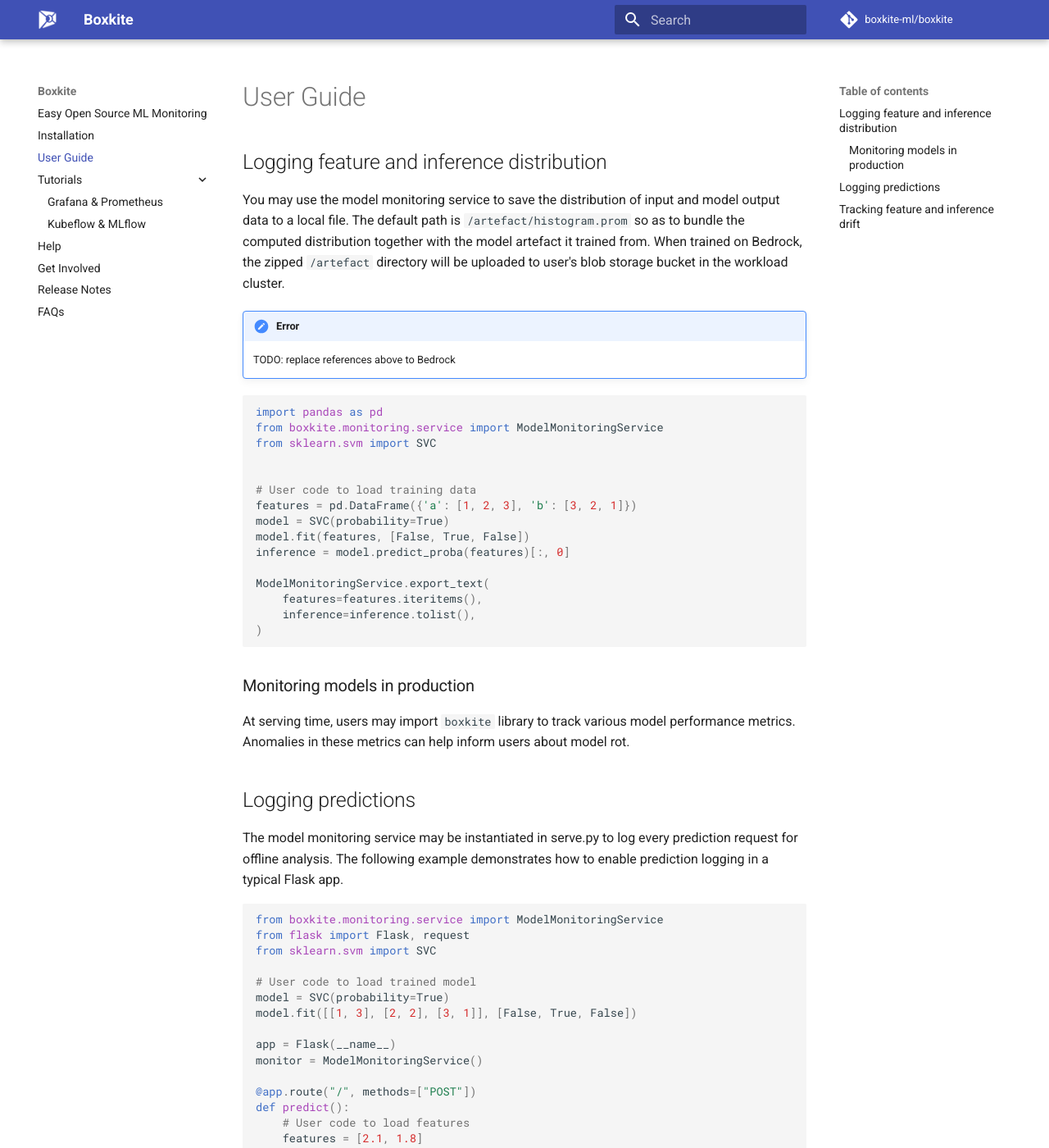
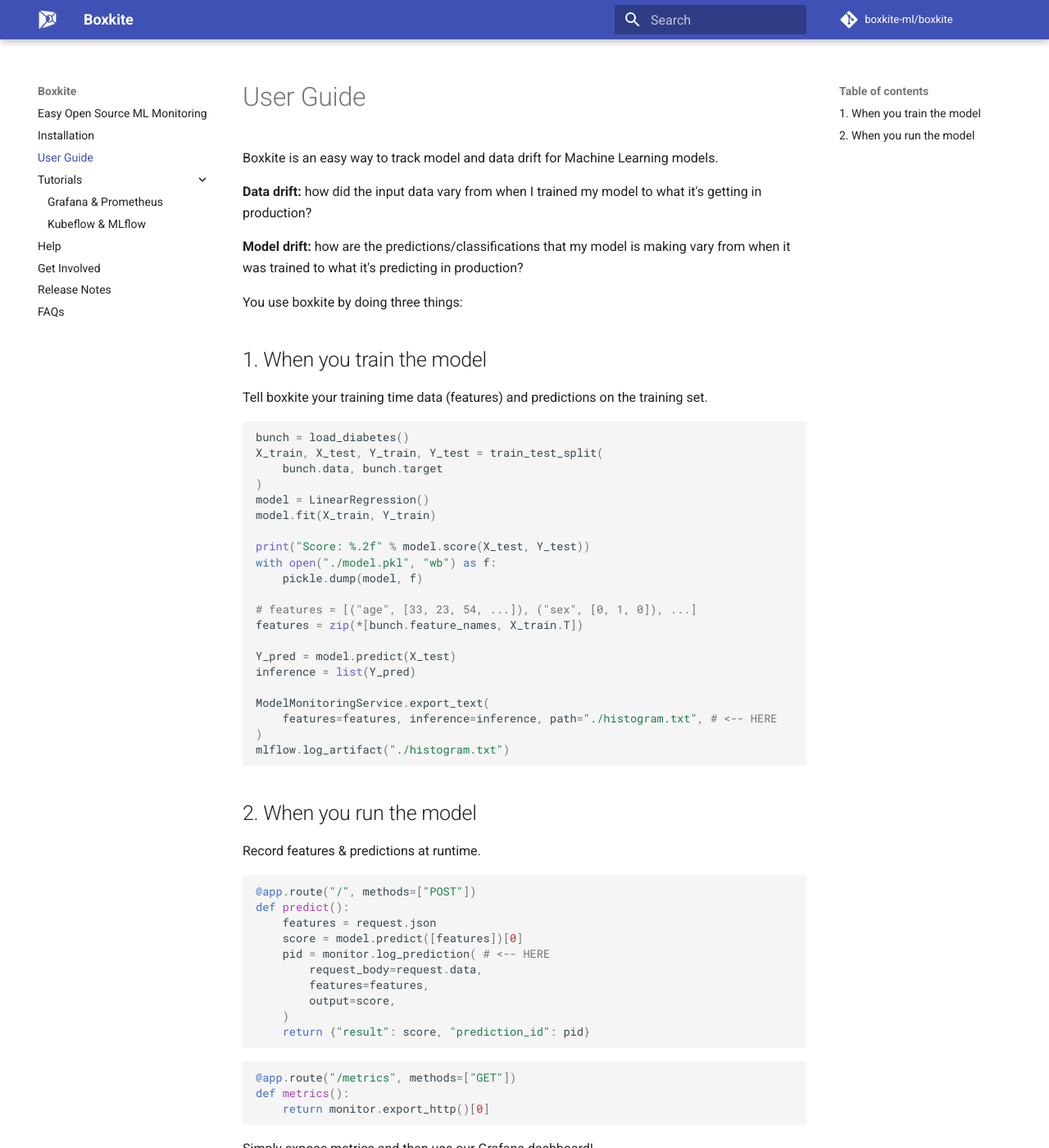
Before and after one commit to boxkite-ml/boxkite, an MkDocs documentation site: the page built from docs/using.md, in a window 1280 px wide and 1400 px high. Shown: the whole window at 82% size. Built offline with MkDocs 1.6.1 and Material for MkDocs 9.7.7, drawn with Linux system fonts in a browser that asks for light colours; comment, search, counter and statistics services are not loaded; some of the changed text lies outside the part shown.

Commit message:
faqs, video embed, rewrite user guide to be simpler and remove references to bedrock

````diff
--- a/docs/using.md
+++ b/docs/using.md
@@ -1,93 +1,70 @@
 # User Guide
 
-## Logging feature and inference distribution
+Boxkite is an easy way to track model and data drift for Machine Learning models.
 
-You may use the model monitoring service to save the distribution of input and model output data to a local file. The default path is `/artefact/histogram.prom` so as to bundle the computed distribution together with the model artefact it trained from. When trained on Bedrock, the zipped `/artefact` directory will be uploaded to user's blob storage bucket in the workload cluster.
+**Data drift:** how did the input data vary from when I trained my model to what it's getting in production?
 
-!!! error
-    TODO: replace references above to Bedrock
+**Model drift:** how are the predictions/classifications that my model is making vary from when it was trained to what it's predicting in production?
+
+
+You use boxkite by doing three things:
+
+## 1. When you train the model
+
+Tell boxkite your training time data (features) and predictions on the training set.
 
 ```python
-import pandas as pd
-from boxkite.monitoring.service import ModelMonitoringService
-from sklearn.svm import SVC
+bunch = load_diabetes()
+X_train, X_test, Y_train, Y_test = train_test_split(
+    bunch.data, bunch.target
+)
+model = LinearRegression()
+model.fit(X_train, Y_train)
 
+print("Score: %.2f" % model.score(X_test, Y_test))
+with open("./model.pkl", "wb") as f:
+    pickle.dump(model, f)
 
-# User code to load training data
-features = pd.DataFrame({'a': [1, 2, 3], 'b': [3, 2, 1]})
-model = SVC(probability=True)
-model.fit(features, [False, True, False])
-inference = model.predict_proba(features)[:, 0]
+# features = [("age", [33, 23, 54, ...]), ("sex", [0, 1, 0]), ...]
+features = zip(*[bunch.feature_names, X_train.T])
+
+Y_pred = model.predict(X_test)
+inference = list(Y_pred)
 
 ModelMonitoringService.export_text(
-    features=features.iteritems(),
-    inference=inference.tolist(),
+    features=features, inference=inference, path="./histogram.txt", # <-- HERE
 )
+mlflow.log_artifact("./histogram.txt")
 ```
 
-### Monitoring models in production
+## 2. When you run the model
 
-At serving time, users may import `boxkite` library to track various model performance metrics. Anomalies in these metrics can help inform users about model rot.
-
-## Logging predictions
-
-The model monitoring service may be instantiated in serve.py to log every prediction request for offline analysis. The following example demonstrates how to enable prediction logging in a typical Flask app.
+Record features & predictions at runtime.
 
 ```python
-from boxkite.monitoring.service import ModelMonitoringService
-from flask import Flask, request
-from sklearn.svm import SVC
-
-# User code to load trained model
-model = SVC(probability=True)
-model.fit([[1, 3], [2, 2], [3, 1]], [False, True, False])
-
-app = Flask(__name__)
-monitor = ModelMonitoringService()
-
 @app.route("/", methods=["POST"])
 def predict():
-    # User code to load features
-    features = [2.1, 1.8]
-    score = model.predict_proba([features])[:, 0].item()
-
-    monitor.log_prediction(
-        request_body=request.json,
+    features = request.json
+    score = model.predict([features])[0]
+    pid = monitor.log_prediction( # <-- HERE
+        request_body=request.data,
         features=features,
         output=score,
     )
-    return {"True": score}
+    return {"result": score, "prediction_id": pid}
+
 ```
-
-The logged predictions are persisted in low cost blob store in the workload cluster with a maximum TTL of 1 month. The blob store is partitioned by the endpoint id and the event timestamp according to the following structure: `models/predictions/{endpoint_id}/2020-01-22/1415_{logger_id}-{replica_id}.txt`.
-
-- Endpoint id is the first portion of your domain name hosted on Bedrock
-- Replica id is the name of your model server pod
-- Logger id is a Bedrock generated name that's unique to the log collector pod
-
-!!! error
-    TODO: replace references above to Bedrock
-
-These properties are injected automatically into your model server container as environment variables.
-
-To minimize latency of request handling, all predictions are logged asynchronously in a separate thread pool. We measured the overhead along critical path to be less than 1 ms per request.
-
-## Tracking feature and inference drift
-
-If training distribution metrics are present in `/artefact` directory, the model monitoring service will also track real time distribution of features and inference results. This is done using the same `log_prediction` call so users don't need to further instrument their serving code.
-
-In order to export the serving distribution metrics, users may add a new `/metrics` endpoint to their Flask app. By default, all metrics are exported in Prometheus exposition format. The example code below shows how to extend the logging predictions example to support this use case.
 
 ```python
 @app.route("/metrics", methods=["GET"])
-def get_metrics():
-    """Returns real time feature values recorded by prometheus
-    """
-    body, content_type = monitor.export_http(
-        params=request.args.to_dict(flat=False),
-        headers=request.headers,
-    )
-    return Response(body, content_type=content_type)
+def metrics():
+    return monitor.export_http()[0]
+
 ```
 
-When deployed in your workload cluster, the `/metrics` endpoint is automatically scraped by Prometheus every minute to store the latest metrics as timeseries data.
+Simply expose metrics and then use our Grafana dashboard!
+
+See our tutorials for full worked examples with sample code:
+
+- [Prometheus & Grafana](tutorials/grafana-prometheus.md) in Docker Compose
+- [Kubeflow & MLflow](tutorials/kubeflow-mlflow.md) on Kubernetes
````
Also changed, not shown: docs/faqs.md (+16 -0 lines), docs/index.md (+49 -1 lines), docs/tutorials/kubeflow-mlflow.md (+31 -1 lines).
